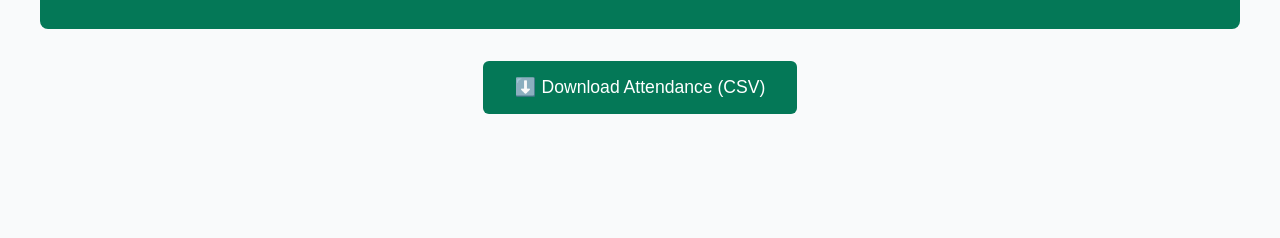
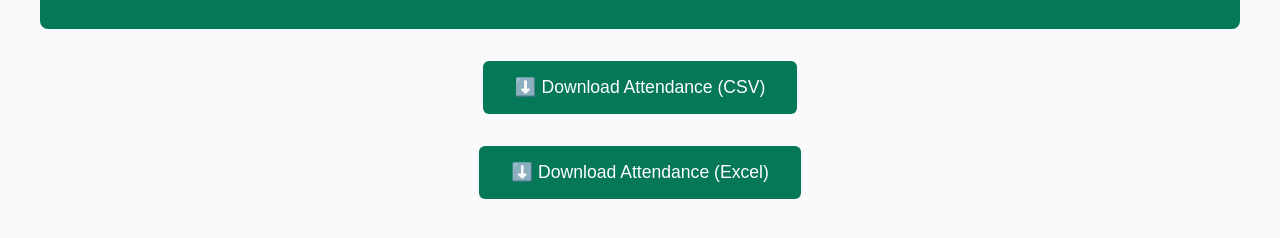
Before and after one commit to talk2klyro/Online-school, a website: page export.html in a window 1280 px wide. Shown: the part 158-396 px from the top of the page. Drawn offline with Linux system fonts and the light colour scheme.

Commit message:
Update export.html

```diff
--- a/export.html
+++ b/export.html
@@ -27,6 +27,8 @@
   </header>
 
   <button onclick="downloadCSV()">⬇️ Download Attendance (CSV)</button>
+  <br>
+  <button onclick="downloadExcel()">⬇️ Download Attendance (Excel)</button>
 
   <script>
     async function downloadCSV() {
@@ -40,6 +42,18 @@
       a.click();
       a.remove();
     }
+
+    async function downloadExcel() {
+      const res = await fetch("/api/notion?export=xlsx");
+      const blob = await res.blob();
+      const url = window.URL.createObjectURL(blob);
+      const a = document.createElement("a");
+      a.href = url;
+      a.download = "attendance.xlsx";
+      document.body.appendChild(a);
+      a.click();
+      a.remove();
+    }
   </script>
 </body>
 </html>
```
